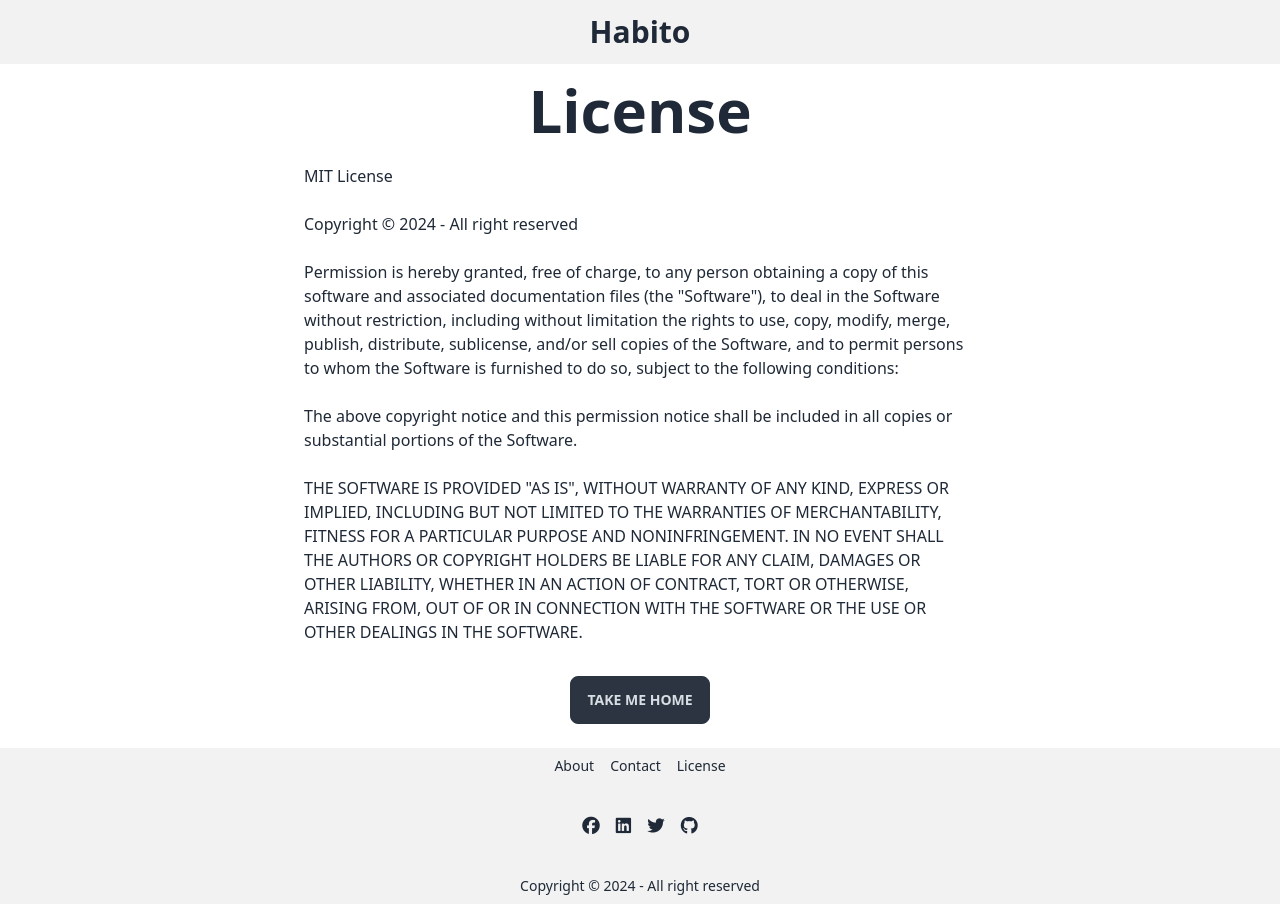
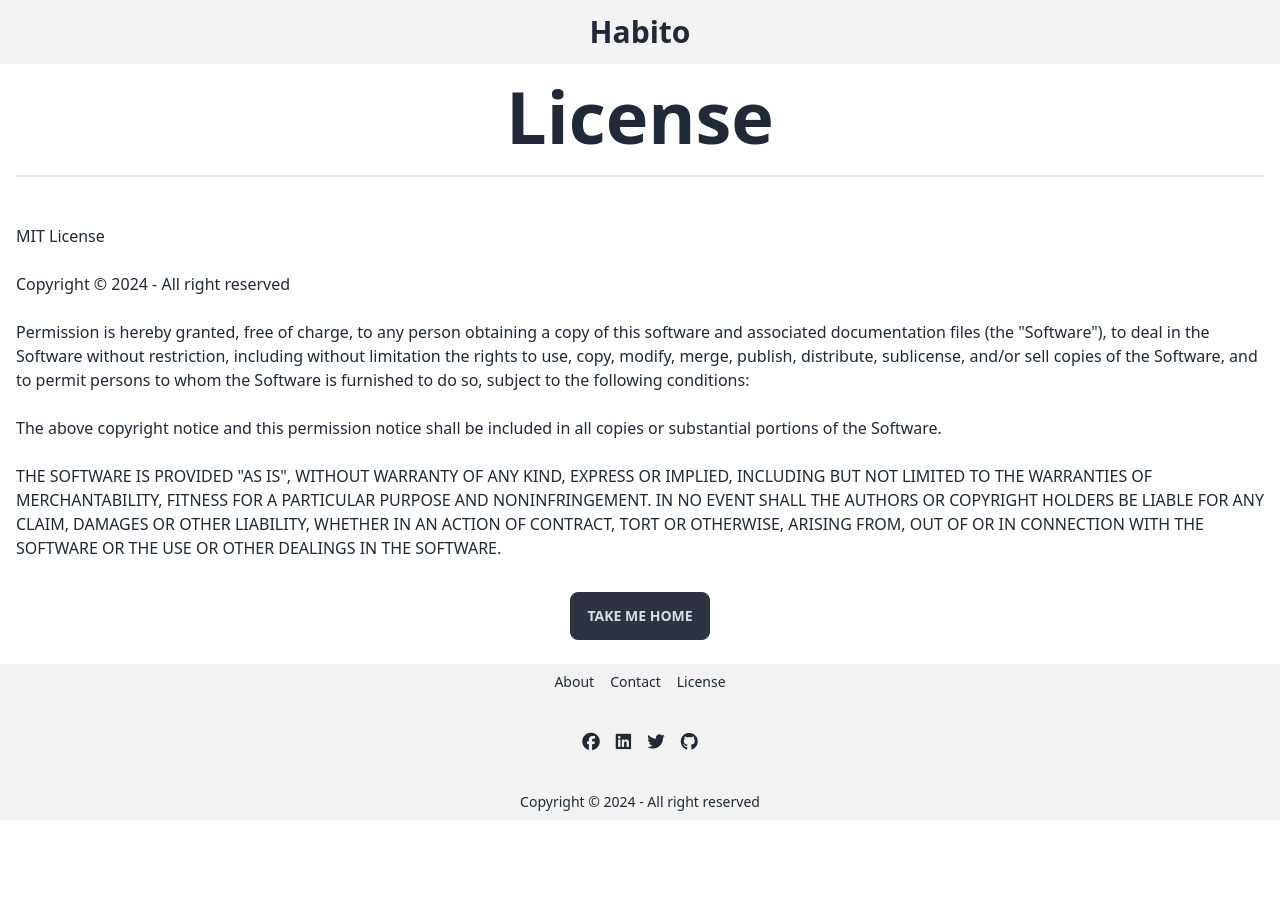
Before and after one commit to RatanShreshtha/Habito, a Nuxt app: page /license in a window 1280 px wide. After the commit the page ends 820 px from the top, so only its background shows below. Built offline with nearby package versions, Linux system fonts and the light colour scheme; no server answers.

Commit message:
Update about, contact and license page

```diff
--- a/app.vue
+++ b/app.vue
@@ -1,5 +1,7 @@
 <template>
-  <AppNavbar />
-  <NuxtPage />
-  <AppFooter />
+  <main class="min-h-screen flex flex-col">
+    <AppNavbar />
+    <NuxtPage />
+    <AppFooter />
+  </main>
 </template>
--- a/pages/about.vue
+++ b/pages/about.vue
@@ -1,8 +1,9 @@
 <template>
-    <main class="hero">
-        <div class="hero-content text-center">
-            <div class="max-w-2xl">
-                <h1 class="text-6xl font-bold">About</h1>
+    <section class="flex-grow container mx-auto p-4 text-center">
+        <h1 class="text-7xl font-semibold mb-4">About</h1>
+
+        <div class="divider"></div>
+
         <p class="py-6">
             Welcome to Habito, your personal companion on the journey to building better habits and leading a
             more productive life.
@@ -26,13 +27,10 @@
         </ul>
 
         <p class="py-6">
-                    Thank you for choosing Habito to help you on your journey towards personal growth and self-improvement. We're excited to be a part of your success story!
+            Thank you for choosing Habito to help you on your journey towards personal growth and
+            self-improvement. We're excited to be a part of your success story!
         </p>
 
-                <NuxtLink class="btn btn-neutral my-2" to="/">
-                    Take Me Home
-                </NuxtLink>
-            </div>
-        </div>
-    </main>
+        <NuxtLink class="btn btn-neutral my-2" :to="{ name: 'login' }">Take Me Home</NuxtLink>
+    </section>
 </template>
--- a/pages/contact.vue
+++ b/pages/contact.vue
@@ -1,12 +1,14 @@
 <template>
-    <main class="hero">
-        <div class="hero-content text-center">
-            <div class="max-w-2xl">
-                <h1 class="text-6xl font-bold">Contact</h1>
+    <section class="flex-grow container mx-auto p-4 text-center">
+        <h1 class="text-7xl font-semibold mb-4">Contact</h1>
+
+        <div class="divider"></div>
+
         <p class="py-6">
             Thank you for using our habit tracking app! We value your feedback, questions, and suggestions.
             Please don't hesitate to reach out to us.
         </p>
+
         <NuxtLink class="btn btn-primary my-2" to="mailto:ratan.shreshtha.dev[at]gmail.com">
             Email Us
         </NuxtLink>
@@ -14,7 +16,5 @@
         <NuxtLink class="btn btn-neutral my-2" to="/">
             Take Me Home
         </NuxtLink>
-            </div>
-        </div>
-    </main>
+    </section>
 </template>
--- a/pages/license.vue
+++ b/pages/license.vue
@@ -1,8 +1,9 @@
 <template>
-    <main class="hero">
-        <div class="hero-content text-center">
-            <div class="max-w-2xl">
-                <h1 class="text-6xl font-bold">License</h1>
+    <section class="flex-grow container mx-auto p-4 text-center">
+        <h1 class="text-7xl font-semibold mb-4">License</h1>
+
+        <div class="divider"></div>
+
         <p class="py-6 text-left">
             MIT License
             <br>
@@ -35,7 +36,5 @@
         <NuxtLink class="btn btn-neutral my-2" to="/">
             Take Me Home
         </NuxtLink>
-            </div>
-        </div>
-    </main>
+    </section>
 </template>
```
Lines whose indentation alone changed are shown as unchanged.
